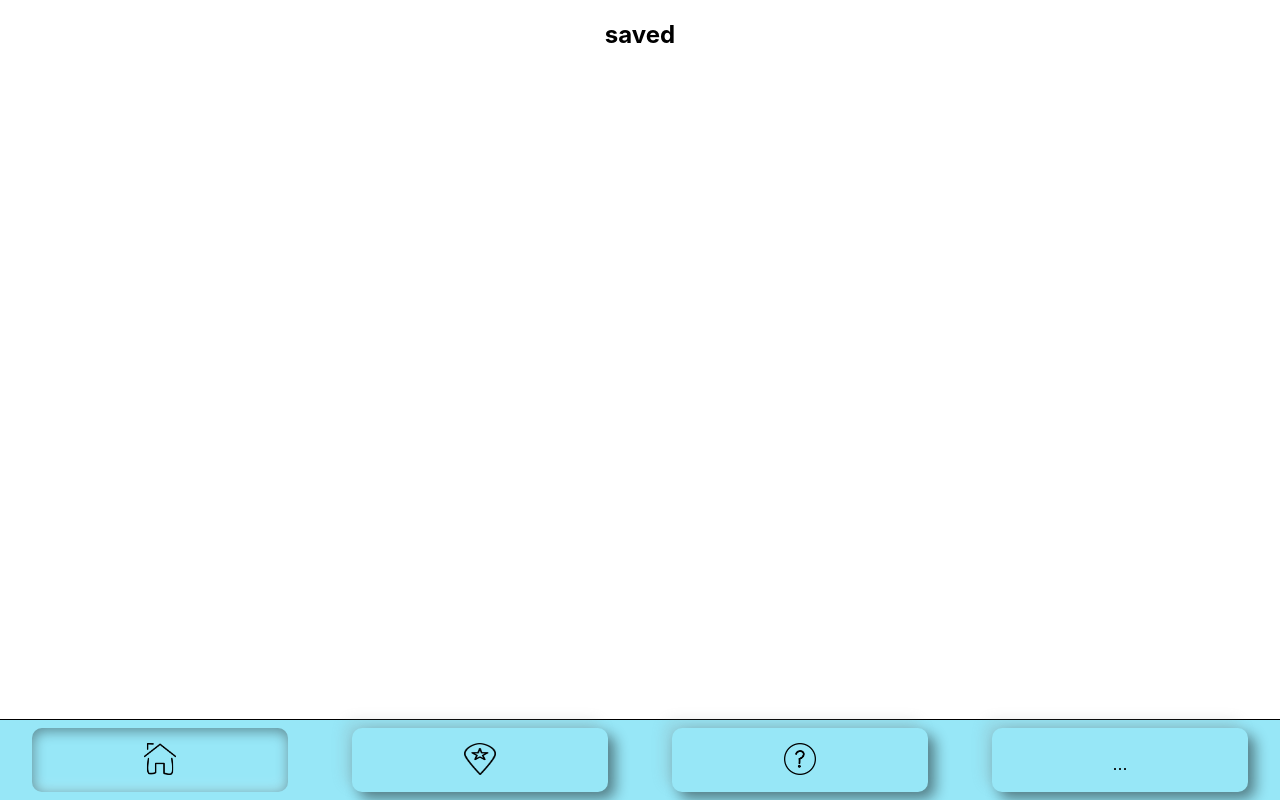
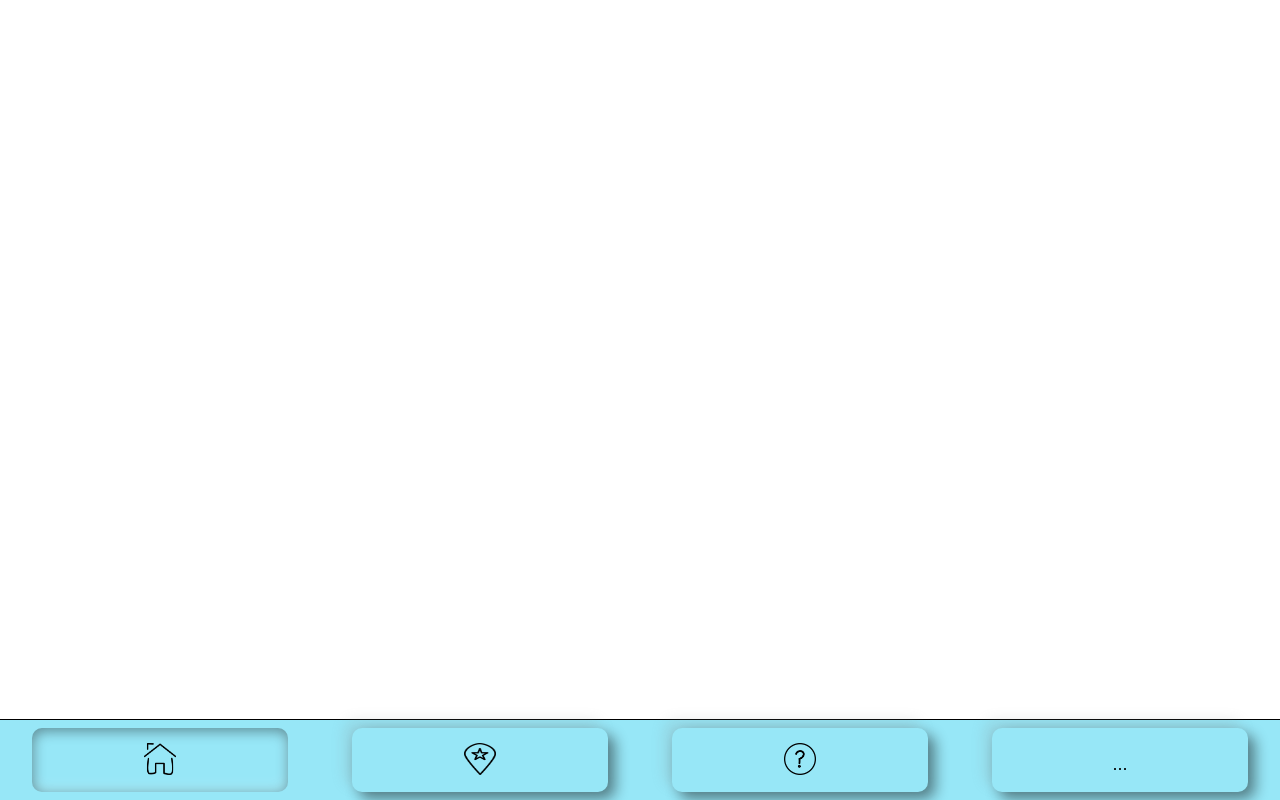
Before and after one commit to kristenmb/ozoneIQ, a React (Create React App) app: page /saved-locations in a window 1280 px wide. Built offline with nearby package versions, Linux system fonts and the light colour scheme.

Commit message:
Get inidvidual saved locations to  render in saved locations

```diff
--- a/src/Components/App/App.js
+++ b/src/Components/App/App.js
@@ -10,6 +10,7 @@ import Resources from '../Resources/Resources'
 import SavedLocations from '../SavedLocations/SavedLocations'
 import Footer from '../Footer/Footer'
 import {fetchUserLocation, fetchInputLocation} from '../../utilities'
+import SavedLocalCards from '../SavedLocalCards/SavedLocalCards';
 
 
 function App() {
@@ -58,6 +59,7 @@ function App() {
         < Route
           exact
           path='/saved-locations'
+          // render={() => <SavedLocations />}
           component={SavedLocations}
         />
         < Route
--- /dev/null
+++ b/src/Components/SavedLocalCards/SavedLocalCards.js
@@ -0,0 +1,10 @@
+import React from 'react';
+
+const SavedLocalCards = ({location}) => {
+
+  return (
+    <h1>{location}</h1>
+  )
+}
+
+export default SavedLocalCards
--- a/src/Components/SavedLocations/SavedLocations.js
+++ b/src/Components/SavedLocations/SavedLocations.js
@@ -1,5 +1,6 @@
 import React, { useEffect, useState } from 'react'
 import useLocalStorageState from 'use-local-storage-state'
+import SavedLocalCards from '../SavedLocalCards/SavedLocalCards'
 
 const SavedLocations = () => {
   const [savedLocations, setSavedLocations] = useState([])
@@ -10,8 +11,20 @@ const getLocalStorage = () => {
     setSavedLocations(prevState => ([...prevState, JSON.parse(localStorage.getItem(item))])
   )
 
-  console.log(savedLocations)
 })
+}
+
+const createSavedCards = () => {
+  console.log('hey')
+  return savedLocations.map((location, index) => {
+    console.log(location)
+    return (
+      <SavedLocalCards
+        location={location.city}
+        key={index}
+      />
+    )
+  })
 }
 
 useEffect(() => {
@@ -19,7 +32,9 @@ useEffect(() => {
 },[])
 
   return (
-    <h2>saved</h2>
+    <section className='allSaved'>
+      {createSavedCards()}
+    </section>
   )
 }
 
```
